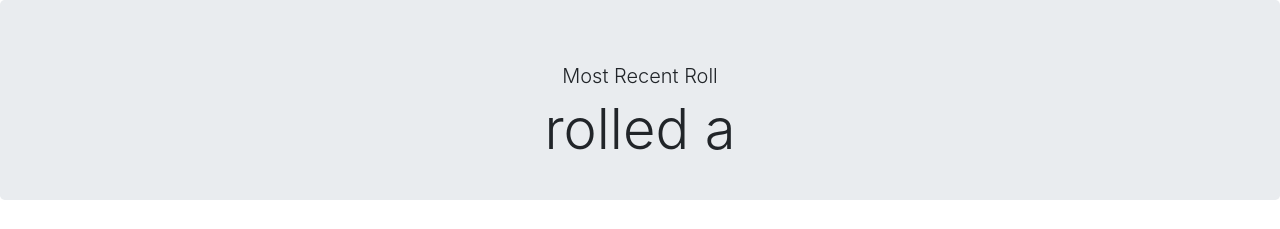
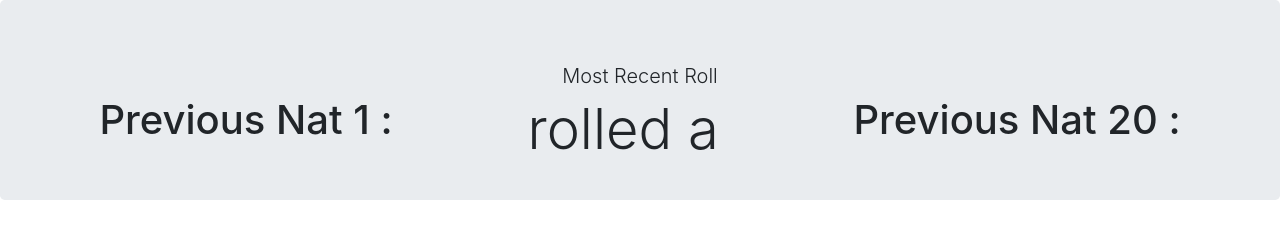
Before and after one commit to willissa2121/dnd, a React (Create React App) app: page /#/ in a window 1280 px wide. Shown: the top 229 px of the page. Built offline with nearby package versions, Linux system fonts and the light colour scheme; no server answers.

Commit message:
fixed nat 1 and nat 20

```diff
--- a/src/mainPage/Header.css
+++ b/src/mainPage/Header.css
@@ -14,3 +14,9 @@
   99%{    color:transparent;  }
   100%{   color: green;    }
 }
+
+#flex{
+  display:flex;
+  flex-direction: row;
+  justify-content: space-around;
+}
--- a/src/mainPage/Header.js
+++ b/src/mainPage/Header.js
@@ -6,9 +6,14 @@ export default function Header(props) {
     <div>
       <div className="jumbotron">
         <h2 className="lead">Most Recent Roll</h2>
-        <p id={classID} className="display-4">
-          {props.recentRoll.roller} rolled a {props.recentRoll.val}
-        </p>
+        <div id="flex">
+          <h1>Previous Nat 1 : {props.previousNat1}</h1>
+
+          <p id={classID} className="display-4">
+            {props.recentRoll.roller} rolled a {props.recentRoll.val}
+          </p>
+          <h1>Previous Nat 20 : {props.previousNat20}</h1>
+        </div>
       </div>
     </div>
   );
--- a/src/mainPage/Main.js
+++ b/src/mainPage/Main.js
@@ -35,6 +35,8 @@ class App extends React.Component {
       updateRoller: true,
       currentModValue: 0,
       currentModClass: "",
+      previousNat20: "",
+      previousNat1: "",
     };
   }
 
@@ -47,7 +49,8 @@ class App extends React.Component {
 
   handleData = (res, saveRecent) => {
     let rollDataArray = [];
-    console.log(res);
+    let previousNat20, previousNat1;
+
     for (var i = res.data.length - 1; i >= 0; i--) {
       const {
         roller,
@@ -67,6 +70,16 @@ class App extends React.Component {
       };
       rollDataArray.push(currentEntryObject);
     }
+
+    for (var t = 0; t < res.data.length; t++) {
+      const { roller, val, maxRoll } = res.data[t];
+      if (val === 1 && maxRoll === 20) {
+        previousNat1 = roller;
+      } else if (val === 20) {
+        previousNat20 = roller;
+      }
+    }
+    console.log(previousNat1, previousNat20);
     const { roller, val, createdAt } = rollDataArray[0];
     let recentRoll = {
       roller,
@@ -83,18 +96,24 @@ class App extends React.Component {
       this.setState((prevState) => ({
         rollDataArray,
         recentRoll,
+        previousNat1,
+        previousNat20,
       }));
     } else {
       this.setState((prevState) => ({
         rollDataArray,
+        previousNat1,
+        previousNat20,
       }));
     }
   };
 
   refreshFeed = () => {
-    axios.post(`https://dnd-server-api.herokuapp.com/refreshData`).then((res) => {
-      this.handleData(res, true);
-    });
+    axios
+      .post(`https://dnd-server-api.herokuapp.com/refreshData`)
+      .then((res) => {
+        this.handleData(res, true);
+      });
   };
 
   getRandom = async (val, roller) => {
@@ -141,6 +160,8 @@ class App extends React.Component {
     return (
       <div className="App">
         <Header
+          previousNat1={this.state.previousNat1}
+          previousNat20={this.state.previousNat20}
           update={this.state.updateRoller}
           recentRoll={this.state.recentRoll}
         ></Header>
```
